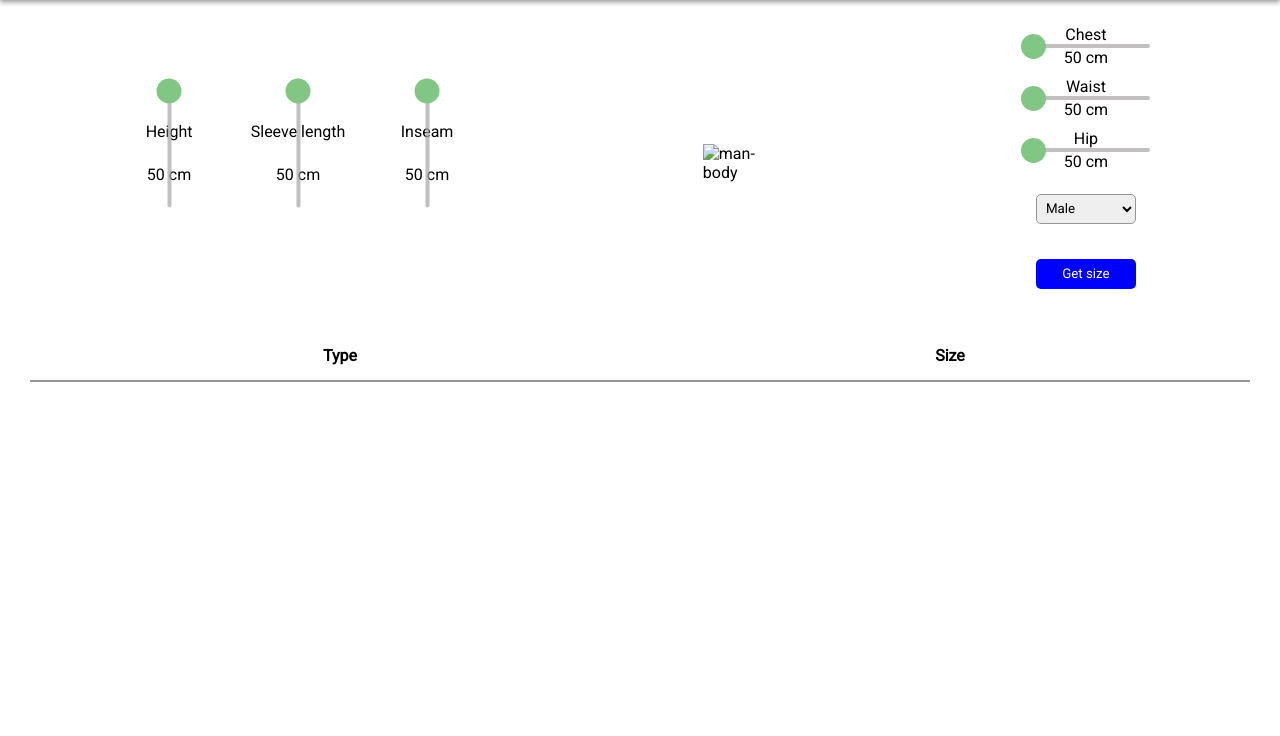
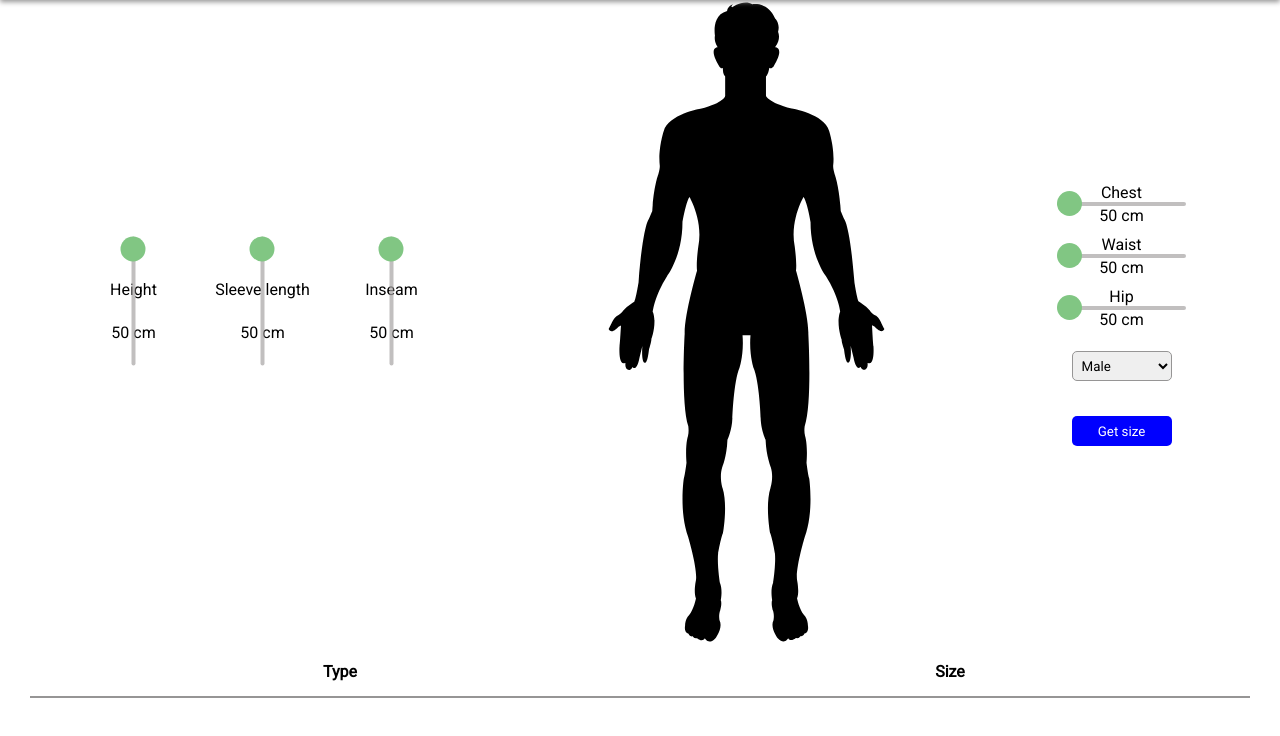
Before and after one commit to shimkonaz/cloth-fit, a plain HTML site: page index.html in a window 1280 px wide. Shown: the part 50-786 px from the top of the page. Drawn offline with Linux system fonts and the light colour scheme.

Commit message:
Deploy shimkonaz/cloth-fit to github.com/shimkonaz/cloth-fit.git:gh-pages

```diff
--- a/index.html
+++ b/index.html
@@ -52,7 +52,7 @@
       </div>
 
       <div class="human-body measure-block">
-        <img src="./src/assets/man-body.svg" alt="man-body">
+        <img src="./assets/man-body.svg" alt="man-body">
       </div>
 
       <div class="horizontal-measures measure-block">
```
Also changed, not shown: assets/man-body.svg (added).
